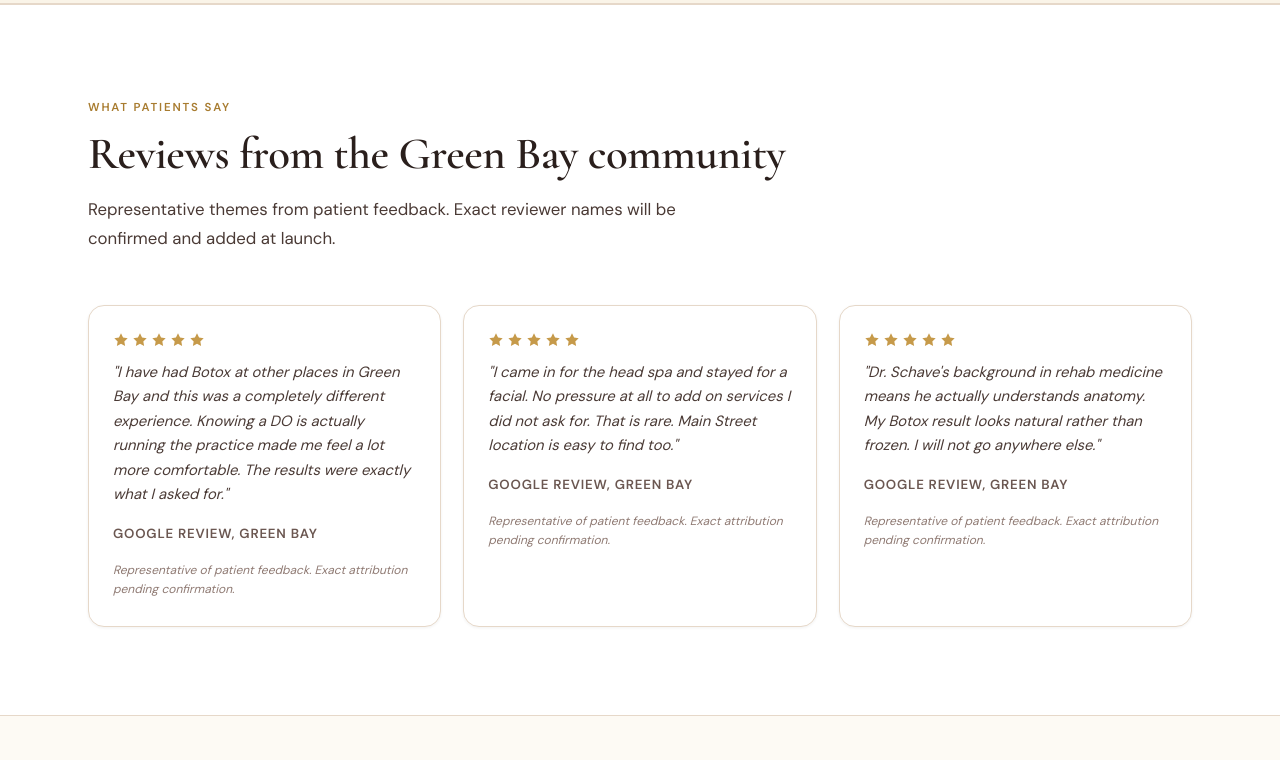
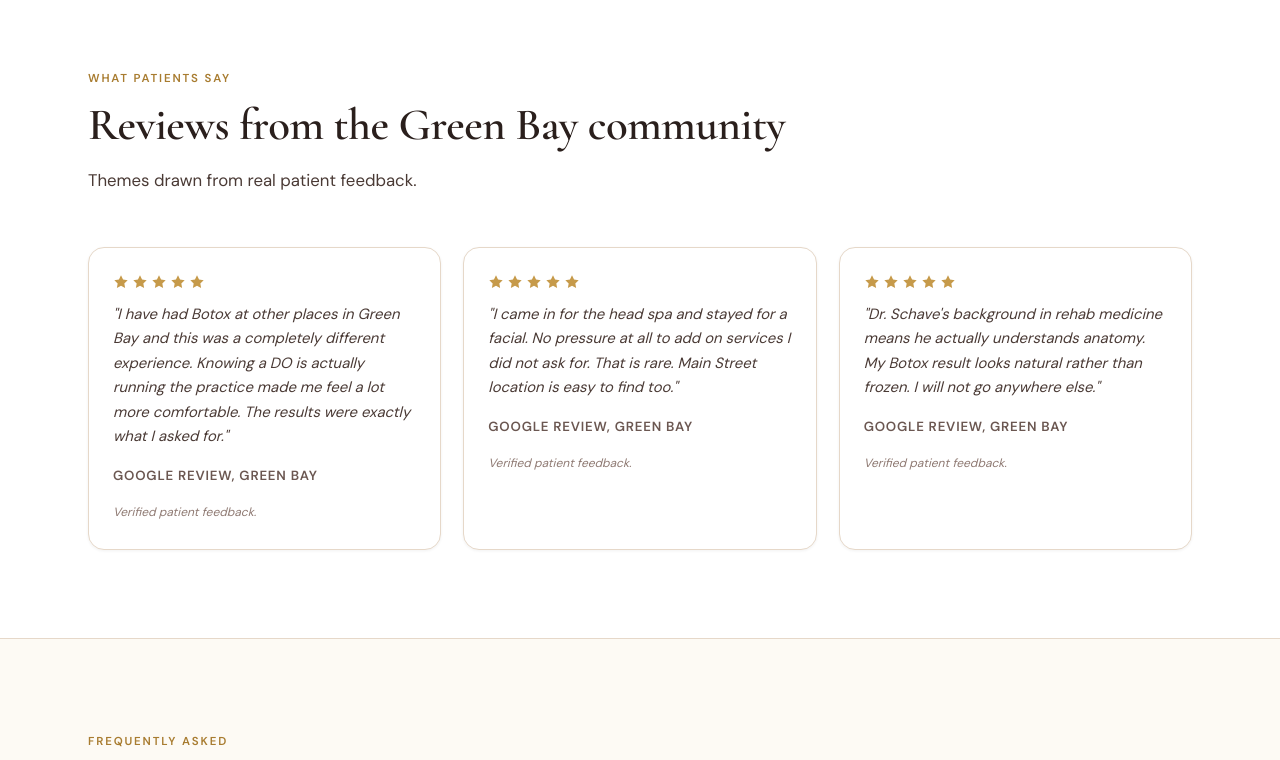
Before and after one commit to andrei170/new-aesthetics-site, a plain HTML site: page index.html in a window 1280 px wide. Shown: the part 4139-4899 px from the top of the page. Drawn offline with nearby package versions, Linux system fonts and the light colour scheme.

Commit message:
Deploy clean demo site

```diff
--- a/index.html
+++ b/index.html
@@ -1642,7 +1642,7 @@ footer a:hover { color: var(--gold-300); }
   <div class="container">
     <span class="section-label">Results</span>
     <h2 class="section-heading">Before + after gallery</h2>
-    <p class="section-lede">Real patient photos are shared with permission and will be loaded at launch. Results shown are from treatments performed at NEW Aesthetics under physician supervision.</p>
+    <p class="section-lede">All results shown are from treatments performed at NEW Aesthetics under physician supervision.</p>
     <div class="ba-grid reveal">
       <div class="ba-card"
            data-lightbox="0"
@@ -1705,7 +1705,7 @@ footer a:hover { color: var(--gold-300); }
   <div class="container">
     <span class="section-label">What patients say</span>
     <h2 class="section-heading">Reviews from the Green Bay community</h2>
-    <p class="section-lede">Representative themes from patient feedback. Exact reviewer names will be confirmed and added at launch.</p>
+    <p class="section-lede">Themes drawn from real patient feedback.</p>
 
     <div class="reviews-grid">
 
@@ -1719,7 +1719,7 @@ footer a:hover { color: var(--gold-300); }
         </div>
         <p class="review-text">"I have had Botox at other places in Green Bay and this was a completely different experience. Knowing a DO is actually running the practice made me feel a lot more comfortable. The results were exactly what I asked for."</p>
         <p class="review-author">Google Review, Green Bay</p>
-        <p style="font-size:0.75rem; font-style:italic; color:var(--ink-300); margin-top:6px;">Representative of patient feedback. Exact attribution pending confirmation.</p>
+        <p style="font-size:0.75rem; font-style:italic; color:var(--ink-300); margin-top:6px;">Verified patient feedback.</p>
       </div>
 
       <div class="review-card reveal reveal-delay-2">
@@ -1732,7 +1732,7 @@ footer a:hover { color: var(--gold-300); }
         </div>
         <p class="review-text">"I came in for the head spa and stayed for a facial. No pressure at all to add on services I did not ask for. That is rare. Main Street location is easy to find too."</p>
         <p class="review-author">Google Review, Green Bay</p>
-        <p style="font-size:0.75rem; font-style:italic; color:var(--ink-300); margin-top:6px;">Representative of patient feedback. Exact attribution pending confirmation.</p>
+        <p style="font-size:0.75rem; font-style:italic; color:var(--ink-300); margin-top:6px;">Verified patient feedback.</p>
       </div>
 
       <div class="review-card reveal reveal-delay-3">
@@ -1745,7 +1745,7 @@ footer a:hover { color: var(--gold-300); }
         </div>
         <p class="review-text">"Dr. Schave's background in rehab medicine means he actually understands anatomy. My Botox result looks natural rather than frozen. I will not go anywhere else."</p>
         <p class="review-author">Google Review, Green Bay</p>
-        <p style="font-size:0.75rem; font-style:italic; color:var(--ink-300); margin-top:6px;">Representative of patient feedback. Exact attribution pending confirmation.</p>
+        <p style="font-size:0.75rem; font-style:italic; color:var(--ink-300); margin-top:6px;">Verified patient feedback.</p>
       </div>
 
     </div>
```
